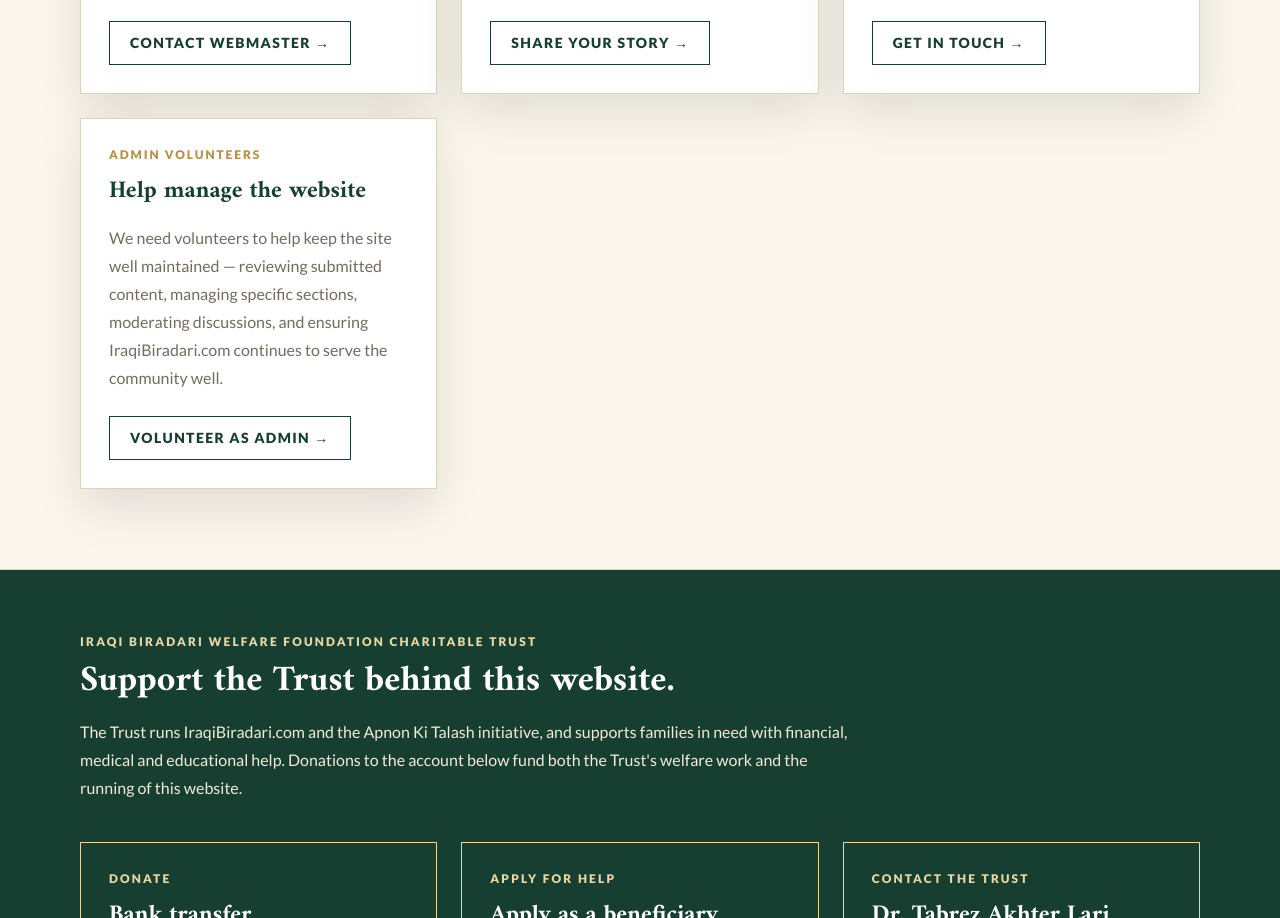
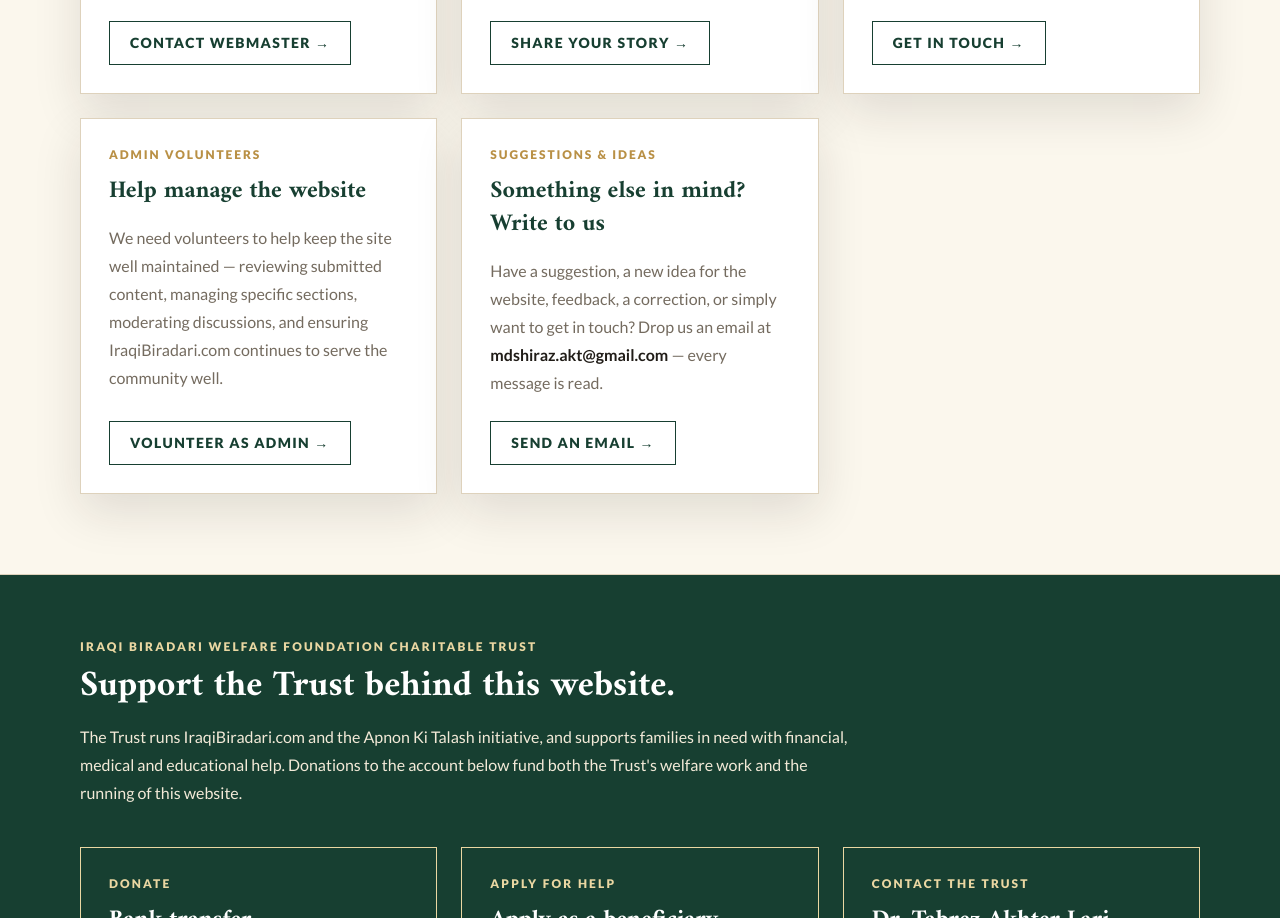
Before and after one commit to mdshirazakt-stack/iraqibiradari-site, a plain HTML site: page contact/index.html in a window 1280 px wide. Shown: the part 1277-2195 px from the top of the page. Drawn offline with nearby package versions, Linux system fonts and the light colour scheme; a script that the page names is missing.

Commit message:
Add email contact: suggestions card on Support Us page, webmaster email in home footer
Co-Authored-By: Claude Opus 5.5 <noreply@anthropic.com>

```diff
--- a/contact/index.html
+++ b/contact/index.html
@@ -36,7 +36,7 @@
       </div>
     </section>
 
-    <!-- ── 7 contribution cards ── -->
+    <!-- ── 8 contribution cards ── -->
     <section class="py-20">
       <div class="mx-auto w-[min(1120px,calc(100%-36px))]">
         <div class="grid gap-6 md:grid-cols-2 lg:grid-cols-3">
@@ -95,6 +95,14 @@
             <h2 class="mt-3 font-display text-2xl font-bold leading-snug text-archive-green">Help manage the website</h2>
             <p class="mt-4 flex-1 leading-7 text-archive-muted">We need volunteers to help keep the site well maintained — reviewing submitted content, managing specific sections, moderating discussions, and ensuring IraqiBiradari.com continues to serve the community well.</p>
             <a class="mt-6 inline-flex min-h-11 items-center justify-center self-start border border-archive-green px-5 text-sm font-black uppercase tracking-[0.10em] text-archive-green hover:bg-archive-green hover:text-white transition-colors" href="https://forms.gle/uATjeKCZdsMzWQmM7" target="_blank" rel="noopener">Volunteer as Admin →</a>
+          </article>
+
+          <!-- 8. Anything else: email -->
+          <article class="flex flex-col border border-archive-line bg-white p-7 shadow-soft">
+            <p class="text-xs font-black uppercase tracking-[0.16em] text-archive-gold">Suggestions & Ideas</p>
+            <h2 class="mt-3 font-display text-2xl font-bold leading-snug text-archive-green">Something else in mind? Write to us</h2>
+            <p class="mt-4 flex-1 leading-7 text-archive-muted">Have a suggestion, a new idea for the website, feedback, a correction, or simply want to get in touch? Drop us an email at <span class="font-bold whitespace-nowrap text-archive-ink">mdshiraz.akt@gmail.com</span> — every message is read.</p>
+            <a class="mt-6 inline-flex min-h-11 items-center justify-center self-start border border-archive-green px-5 text-sm font-black uppercase tracking-[0.10em] text-archive-green hover:bg-archive-green hover:text-white transition-colors" href="mailto:mdshiraz.akt@gmail.com?subject=IraqiBiradari.com%20-%20Suggestion" data-goatcounter-click="contact-email-suggestion" data-umami-event="contact-email-suggestion">Send an email →</a>
           </article>
 
         </div>
```
Also changed, not shown: index.html (+1 -0 lines).
